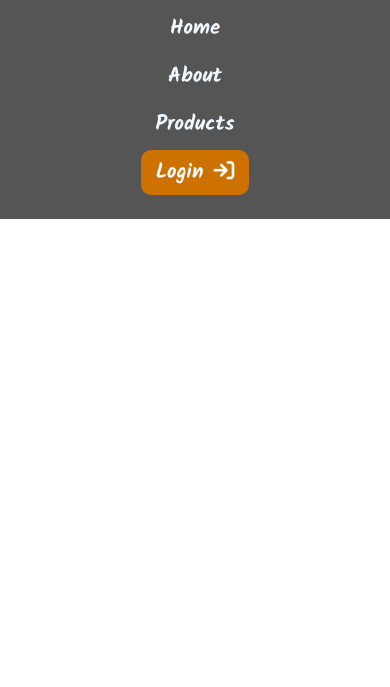
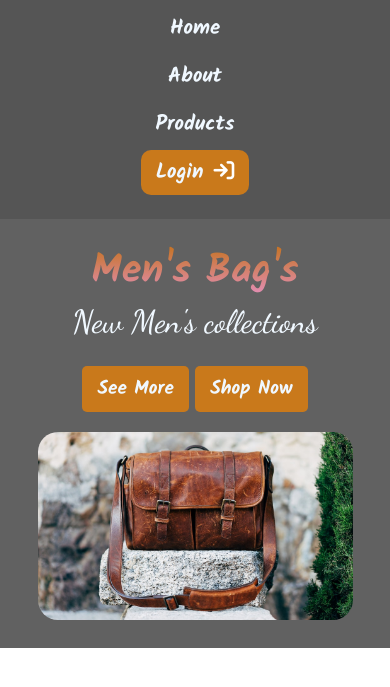
Before and after one commit to Jahid462/urban_hive, a plain HTML site: page index.html in a window 390 px wide. Shown: the part 89-776 px from the top of the page. Drawn offline with Linux system fonts and the light colour scheme.

Commit message:
banner and header completed with responsive with all devices

```diff
--- a/css/responsive.css
+++ b/css/responsive.css
@@ -9,8 +9,15 @@
 
 @media screen and (min-width: 993px) and (max-width: 1399px) {
 
-
-
+    .navbar{
+        padding: 15px 30px;
+    }
+    .banner_content h1{
+        font-size: 4rem;
+    }
+    .banner_content p{
+        font-size: 2rem;
+    }
 
 
 
@@ -19,18 +26,55 @@
 
 @media screen and (min-width: 768px) and (max-width: 992px) {
 
-
-
-
-
+    .menu{
+        gap: 50px;
+    }
+    .navbar{
+        padding: 15px 30px;
+    }
+    .banner_section{
+        padding: 30px;
+    }
+    .banner_content h1{
+        font-size: 4rem;
+    }
+    .banner_content p{
+        font-size: 2rem;
+    }
 
 
 }
 
 @media screen and (min-width: 577px) and (max-width: 767px) {
 
-
-
+    .navbar, .menu{
+        flex-direction: column;
+        gap: 15px;
+    }
+    .navbar{
+        padding: 30px 10px;
+    }
+    .banner_section{
+        flex-direction: column;
+        padding: 20px;
+    }
+    .banner_content{
+        width: 100%;
+        text-align: center;
+    }
+    .banner_content h1{
+        font-size: 2.5rem;
+    }
+    .banner_content p{
+        font-size: 2rem;
+    }
+    .banner_img{
+        width: 90%;
+        margin-top: 20px;
+    }
+    .banner_content .btn{
+        padding: 8px 15px;
+    }
 
 
 
@@ -46,6 +90,29 @@
     .navbar{
         padding: 30px 10px;
     }
-
+    .banner_section{
+        flex-direction: column;
+        padding: 20px;
+    }
+    .banner_content{
+        width: 100%;
+        text-align: center;
+    }
+    .banner_content h1{
+        font-size: 2.5rem;
+    }
+    .banner_content p{
+        font-size: 2rem;
+    }
+    .banner_img{
+        width: 90%;
+        margin-top: 20px;
+    }
+    .banner_content .btn{
+        padding: 8px 15px;
+    }
+    .btn{
+        margin-top: 5px;
+    }
 
 }
--- a/css/style.css
+++ b/css/style.css
@@ -4,6 +4,11 @@
   /* font-family: 'Kalam', cursive; */
 
   /* ----------Default Styles------------- */
+  :root{
+    --primary_color: #c9791b;
+    --hover_color: #e68608;
+    --text_color: #f0f8ff;
+  }
 *{
     margin: 0;
     padding: 0;
@@ -18,6 +23,20 @@ li{
 }
 a{
     text-decoration: none;
+}
+.btn{
+    border: none;
+    padding: 8px 28px;
+    font-size: 1.2rem;
+    border-radius: 5px;
+    cursor: pointer;
+    background-color: var(--primary_color);
+    color: var(--text_color);
+    font-weight: 600;
+    transition: .2s all ease-in-out;
+}
+.btn:hover{
+    background-color: var(--hover_color);
 }
 
 /* ----------------Header Section--------------- */
@@ -41,11 +60,11 @@ a{
 }
 .logo h1{
     font-size: 2.2rem;
-    color: #f0f8ff;
+    color: var(--text_color);
     padding-left: 10px;
 }
 .logo h1 span{
-    color: #c16f0f;
+    color: var(--primary_color);
 }
 .logo img{
     max-width: 50px;
@@ -56,23 +75,56 @@ a{
     gap: 100px;
 }
 .menu li a{
-    color: #f0f8ff;
+    color: var(--text_color);
     font-size: 1.3rem;
     font-weight: 700;
 }
 .menu li a:hover{
-    color: #cd7200;
+    color: var(--hover_color);
 }
 .menu .login{
     padding: 6px 15px;
     border-radius: 10px;
-    background-color: #cd7200;
+    background-color: var(--primary_color);
     transition: .2s all ease-in-out;
 }
 .menu .login:hover{
-    background-color: #a35a00;
-    color: #f0f8ff;
+    background-color: var(--hover_color);
+    color: var(--text_color);
 }
 .menu .login i{
     padding-left: 10px;
 }
+
+
+.banner_section{
+    display: flex;
+    justify-content: space-around;
+    align-items: center;
+    background-color: #616161;
+    padding: 100px 100px 20px;
+
+}
+.banner_content h1{
+    background-image: linear-gradient(to bottom, #c16f0f, #e893cf);
+    color: transparent;
+    background-clip: text;
+    -webkit-background-clip: text;
+    font-size: 6rem;
+}
+.banner_content p{
+    color: var(--text_color);
+    font-size: 3rem;
+    font-family: 'Dancing Script', cursive;
+    margin-bottom: 20px;
+}
+.banner_content{
+    width: 50%;
+}
+.banner_img{
+    width: 50%;
+}
+.banner_img img{
+    max-width: 100%;
+    border-radius: 20px;
+}
--- a/index.html
+++ b/index.html
@@ -25,6 +25,18 @@
                 <li><a href="#" class="login">Login<i class="fa-solid fa-arrow-right-to-bracket fa-fade" style="color: #ffffff;"></i></a></li>
             </ul>
         </nav>
+        <section class="banner_section ">
+            <div class="banner_content">
+                <h1>Men's Bag's</h1>
+                <p>New Men's collections</p>
+                <i></i>
+                <button class="btn">See More</button>
+                <button class="btn">Shop Now</button>
+            </div>
+            <div class="banner_img">
+                <img src="img/bag-picture.jpg" alt="Images">
+            </div>
+        </section>
     </header>
     <main></main>
     <footer></footer>
```
